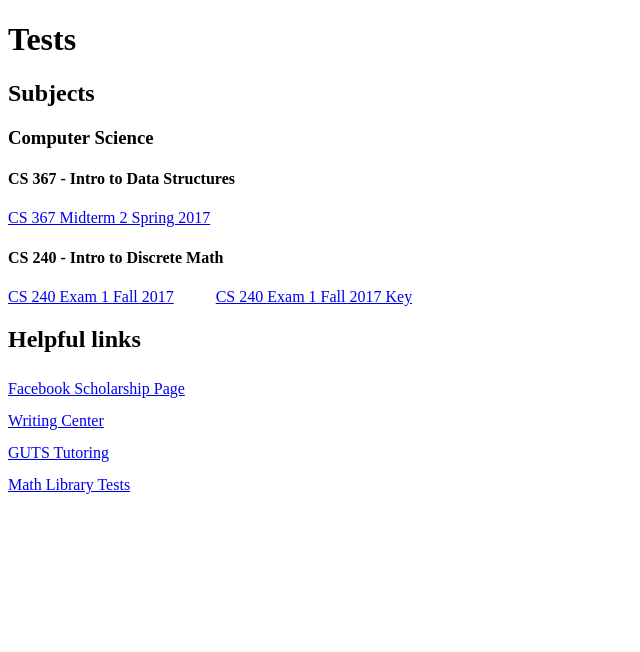
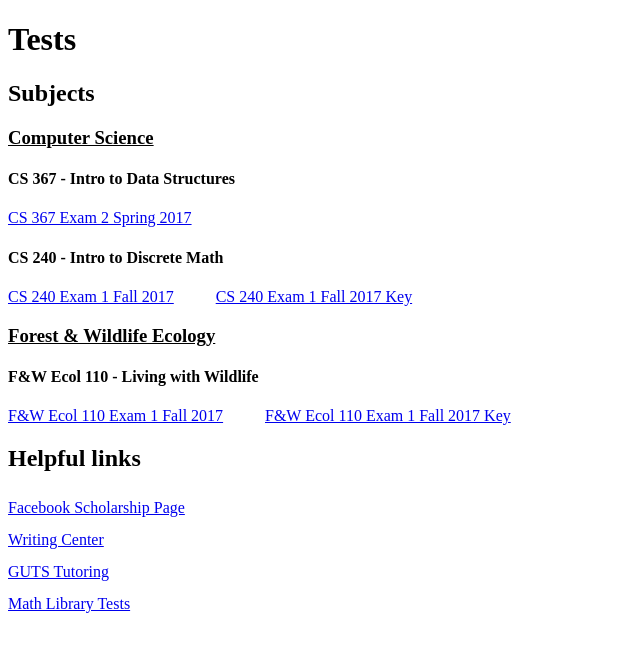
Before and after one commit to lodgescholar/lodgescholar.github.io, a plain HTML site: page index.html in a window 1280 px wide. Shown: the whole page, without its empty margins (0-640 px from the left). Drawn offline with Linux system fonts and the light colour scheme.

Commit message:
Add files via upload

```diff
--- a/index.html
+++ b/index.html
@@ -21,6 +21,9 @@
                 display: block;
                 line-height: 200%;
             }
+            h3 {
+                text-decoration: underline;
+            }
         </style>
     </head>
     <body>
@@ -28,11 +31,17 @@
         <h2>Subjects</h2>
         <h3>Computer Science</h3>
             <h4>CS 367 - Intro to Data Structures</h4>
-        <div><a href="tests/cs367-midterm2.pdf" target="_blank">CS 367 Midterm 2 Spring 2017</a></div>
+            <div><a href="tests/cs367-exam2.pdf" target="_blank">CS 367 Exam 2 Spring 2017</a></div>
             <h4>CS 240 - Intro to Discrete Math</h4>
             <div>
                 <a href="tests/cs240-exam1.pdf" target="_blank" class="leftpair">CS 240 Exam 1 Fall 2017</a>
                 <a href="tests/cs240-exam1key.pdf" target="_blank">CS 240 Exam 1 Fall 2017 Key</a>
+            </div>
+        <h3>Forest &amp; Wildlife Ecology</h3>
+            <h4>F&amp;W Ecol 110 - Living with Wildlife</h4>
+            <div>
+                <a href="tests/f&wecol110-exam1.pdf" target="_blank" class="leftpair">F&amp;W Ecol 110 Exam 1 Fall 2017</a>
+                <a href="tests/f&wecol110-exam1key.pdf" target="_blank">F&amp;W Ecol 110 Exam 1 Fall 2017 Key</a>
             </div>
     </body>
     <footer>
```
Lines whose indentation alone changed are shown as unchanged.
